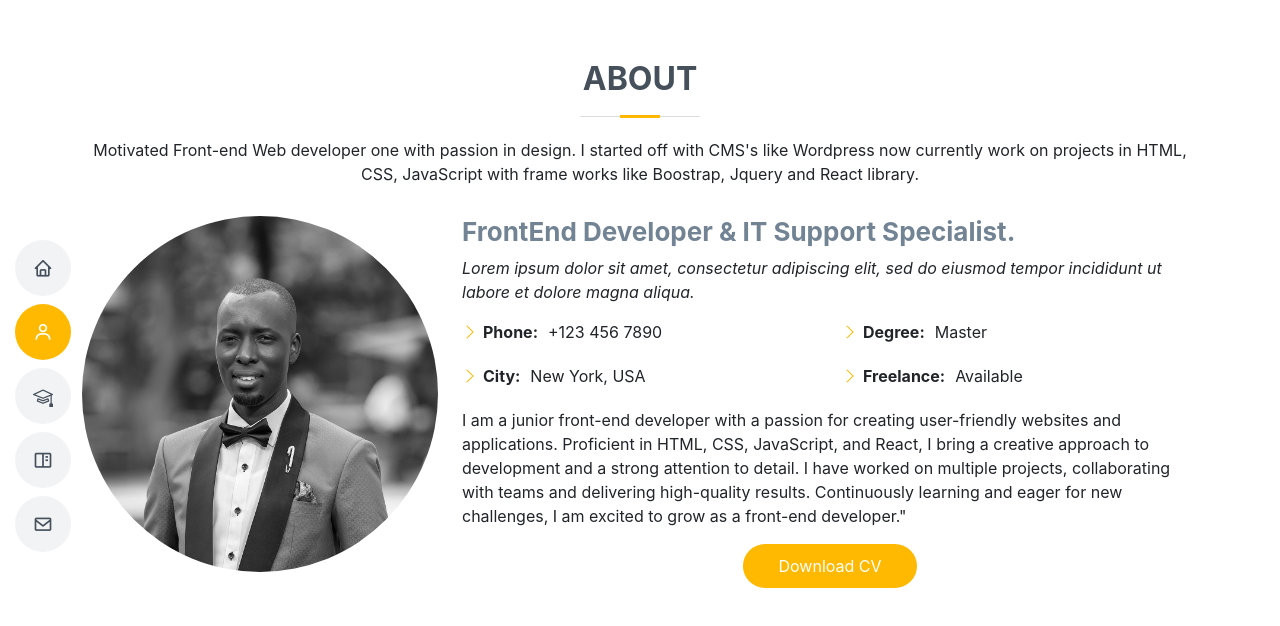
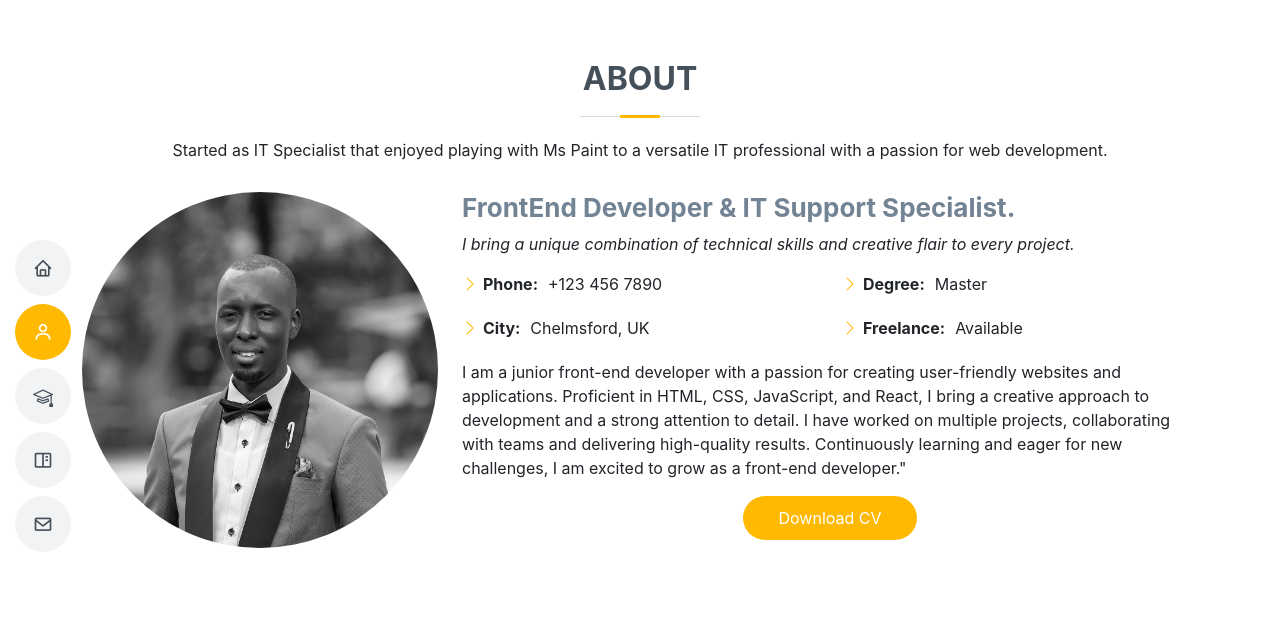
Before and after one commit to goloobab/react-portfolio, a React (Create React App) app: page /about in a window 1280 px wide. Shown: the top 626 px of the page. Built offline with nearby package versions, Linux system fonts and the light colour scheme.

Commit message:
description for projects

```diff
--- a/src/components/About/index.js
+++ b/src/components/About/index.js
@@ -7,8 +7,7 @@ function About() {
 
                 <div className="section-title">
                     <h2>About</h2>
-                    <p>Motivated Front-end Web developer one with passion in design. I started off with CMS's like Wordpress now
-                        currently work on projects in HTML, CSS, JavaScript with frame works like Boostrap, Jquery and React library.
+                    <p>Started as IT Specialist that enjoyed playing with Ms Paint to a versatile IT professional with a passion for web development.
                     </p>
                 </div>
 
@@ -19,15 +18,13 @@ function About() {
                     <div className="col-lg-8 pt-4 pt-lg-0 content">
                         <h3>FrontEnd Developer &amp; IT Support Specialist.</h3>
                         <p className="fst-italic">
-                            Lorem ipsum dolor sit amet, consectetur adipiscing elit, sed do eiusmod tempor incididunt ut labore et
-                            dolore
-                            magna aliqua.
+                            I bring a unique combination of technical skills and creative flair to every project.
                         </p>
                         <div className="row">
                             <div className="col-lg-6">
                                 <ul>
                                     <li><i className="bi bi-chevron-right"></i> <strong>Phone:</strong> <span>+123 456 7890</span></li>
-                                    <li><i className="bi bi-chevron-right"></i> <strong>City:</strong> <span>New York, USA</span></li>
+                                    <li><i className="bi bi-chevron-right"></i> <strong>City:</strong> <span>Chelmsford, UK</span></li>
                                 </ul>
                             </div>
                             <div className="col-lg-6">
--- a/src/components/Skills/index.js
+++ b/src/components/Skills/index.js
@@ -5,7 +5,7 @@ function Skills() {
   const skillsDetails = [
     {
       name: "HTML",
-      experience: 100
+      experience: 95
     },
     {
       name: "CSS",
@@ -13,11 +13,11 @@ function Skills() {
     },
     {
       name: "Javascript",
-      experience: 75
+      experience: 65
     },
     {
       name: "React",
-      experience: 80
+      experience: 50
     },
     {
       name: "WordPress/CMS",
@@ -25,7 +25,7 @@ function Skills() {
     },
     {
       name: "IT support",
-      experience: 55
+      experience: 90
     },
   ]
 
@@ -35,9 +35,7 @@ function Skills() {
 
         <div className="section-title">
           <h2>Skills</h2>
-          <p>Magnam dolores commodi suscipit. Necessitatibus eius consequatur ex aliquid fuga eum quidem. Sit sint
-            consectetur velit. Quisquam quos quisquam cupiditate. Et nemo qui impedit suscipit alias ea. Quia fugiat sit
-            in iste officiis commodi quidem hic quas.</p>
+          <p>Over the years I have acquired skills in different technologies and libraries.</p>
         </div>
 
         <div className="row skills-content">
```
